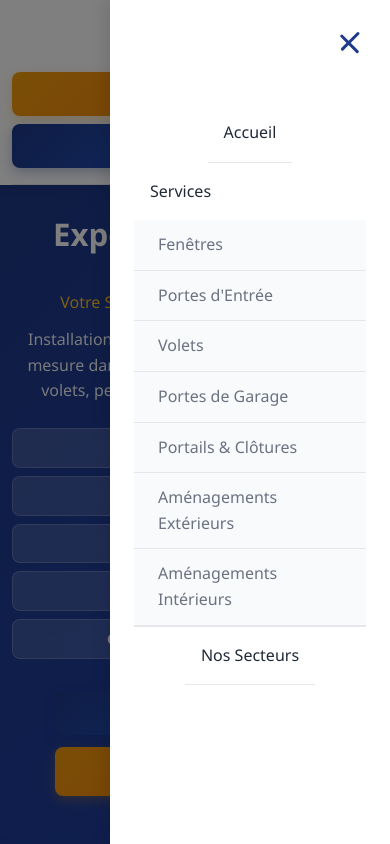
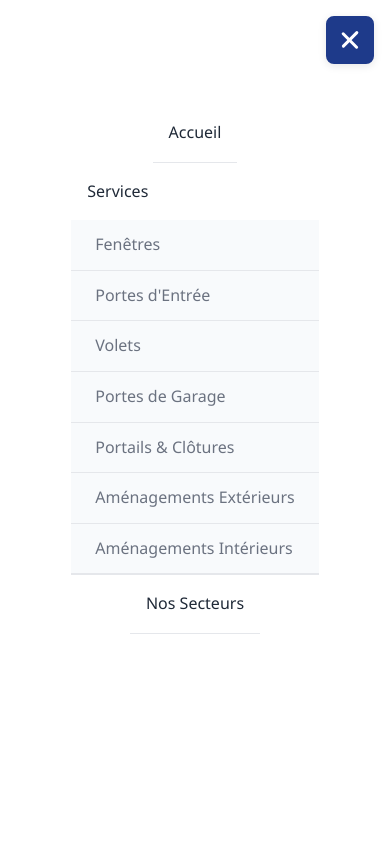
Before and after one commit to SiteRef/Expert-Menuiserie-H-rault, a plain HTML site: page index.html in a window 390 px wide. Both pictures are taken after a click on the button 349 px from the left and 41 px from the top of the page. Shown: the top 844 px of the page. Drawn offline with Linux system fonts and the light colour scheme.

Commit message:
commit 15 Mobile

```diff
--- a/assets/css/responsive.css
+++ b/assets/css/responsive.css
@@ -1035,35 +1035,61 @@
     flex-direction: column;
     justify-content: center;
     align-items: center;
-    background: none;
-    border: none;
+    background: var(--white);
+    border: 2px solid var(--primary-blue);
+    border-radius: 8px;
     cursor: pointer;
-    padding: var(--spacing-sm);
+    padding: 12px;
     position: absolute;
     right: var(--spacing-md);
     top: var(--spacing-md);
     z-index: 1001;
+    transition: all 0.3s ease;
+    box-shadow: 0 2px 8px rgba(0, 0, 0, 0.1);
+    width: 48px;
+    height: 48px;
+}
+
+.mobile-menu-toggle:hover {
+    background: var(--bg-light);
+    transform: scale(1.05);
+    box-shadow: 0 4px 12px rgba(0, 0, 0, 0.15);
+}
+
+.mobile-menu-toggle:active {
+    transform: scale(0.98);
 }
 
 .hamburger-line {
-    width: 25px;
+    width: 22px;
     height: 3px;
     background: var(--primary-blue);
-    margin: 3px 0;
-    transition: all 0.3s ease;
-    border-radius: 2px;
+    margin: 2px 0;
+    transition: all 0.3s cubic-bezier(0.4, 0, 0.2, 1);
+    border-radius: 3px;
+    transform-origin: center;
+}
+
+.mobile-menu-toggle.active {
+    background: var(--primary-blue);
+    border-color: var(--primary-blue);
+}
+
+.mobile-menu-toggle.active .hamburger-line {
+    background: var(--white);
 }
 
 .mobile-menu-toggle.active .hamburger-line:nth-child(1) {
-    transform: rotate(45deg) translate(8px, 8px);
+    transform: rotate(45deg) translate(5px, 5px);
 }
 
 .mobile-menu-toggle.active .hamburger-line:nth-child(2) {
     opacity: 0;
+    transform: scale(0);
 }
 
 .mobile-menu-toggle.active .hamburger-line:nth-child(3) {
-    transform: rotate(-45deg) translate(7px, -6px);
+    transform: rotate(-45deg) translate(5px, -5px);
 }
 
 /* RESPONSIVE DESIGN */
@@ -1167,10 +1193,10 @@
         position: fixed;
         top: 0;
         right: -100%;
-        width: 280px;
+        width: 100%;
         height: 100vh;
         background: var(--white);
-        box-shadow: -5px 0 15px rgba(0, 0, 0, 0.1);
+        box-shadow: 0 2px 15px rgba(0, 0, 0, 0.1);
         z-index: 1000;
         transition: right 0.3s ease;
         overflow-y: auto;
@@ -1182,7 +1208,7 @@
     }
 
     .main-nav .container {
-        padding: var(--spacing-lg);
+        padding: var(--spacing-lg) var(--spacing-xl);
         max-width: none;
         margin: 0;
     }
@@ -1249,18 +1275,6 @@
         padding-left: calc(var(--spacing-lg) + var(--spacing-xs));
     }
 
-    /* Mobile overlay */
-    .main-nav.mobile-open::before {
-        content: '';
-        position: fixed;
-        top: 0;
-        left: 0;
-        right: 280px;
-        bottom: 0;
-        background: rgba(0, 0, 0, 0.5);
-        z-index: -1;
-    }
-
     /* Hero Section Mobile */
     .hero-section {
         padding: var(--spacing-xl) 0;
--- a/index.html
+++ b/index.html
@@ -58,7 +58,7 @@
             </div>
 
             <!-- Mobile Menu Toggle -->
-            <button class="mobile-menu-toggle" id="mobileMenuToggle">
+            <button class="mobile-menu-toggle" id="mobileMenuToggle" aria-label="Menu de navigation mobile" aria-expanded="false">
                 <span class="hamburger-line"></span>
                 <span class="hamburger-line"></span>
                 <span class="hamburger-line"></span>
@@ -881,8 +881,11 @@
             const nav = document.getElementById('mainNav');
             const toggle = document.getElementById('mobileMenuToggle');
 
-            nav.classList.toggle('mobile-open');
+            const isOpen = nav.classList.toggle('mobile-open');
             toggle.classList.toggle('active');
+
+            // Update aria-expanded for accessibility
+            toggle.setAttribute('aria-expanded', isOpen);
         }
 
         // Initialize when DOM is loaded
```
